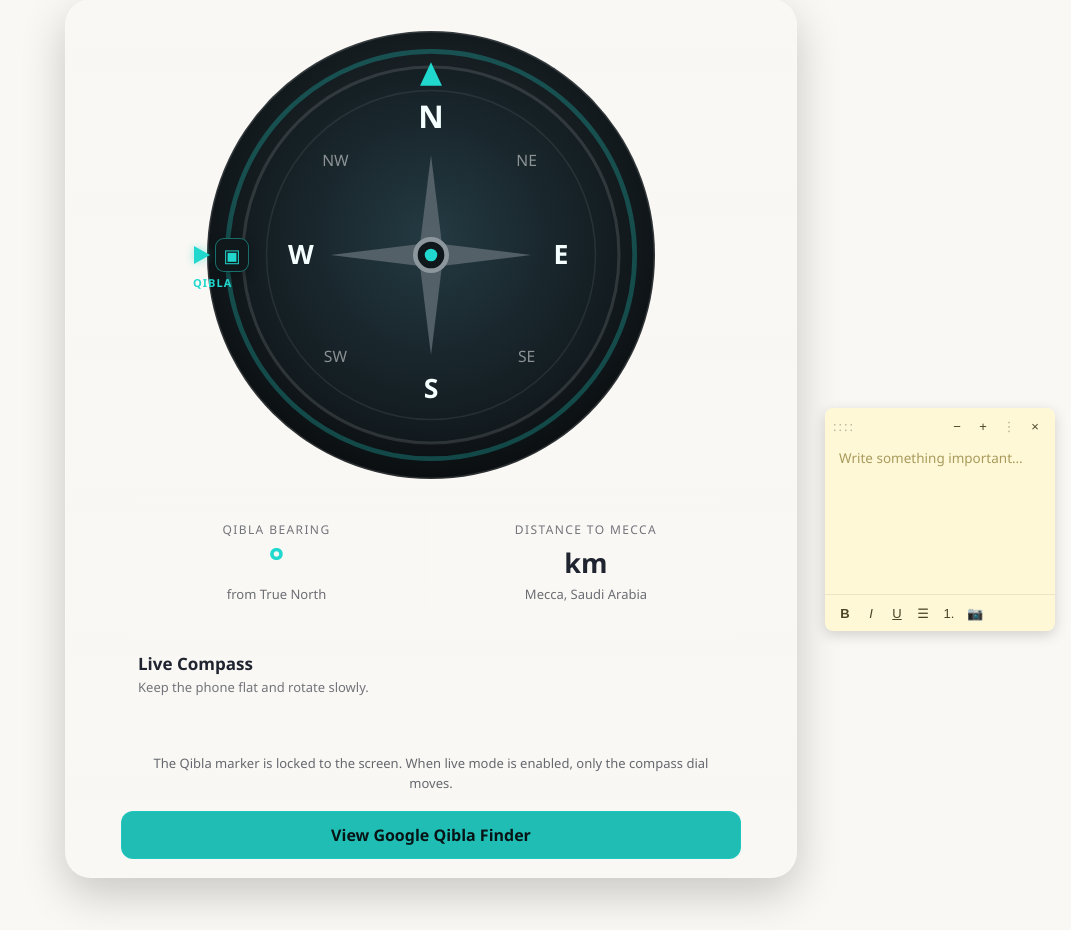
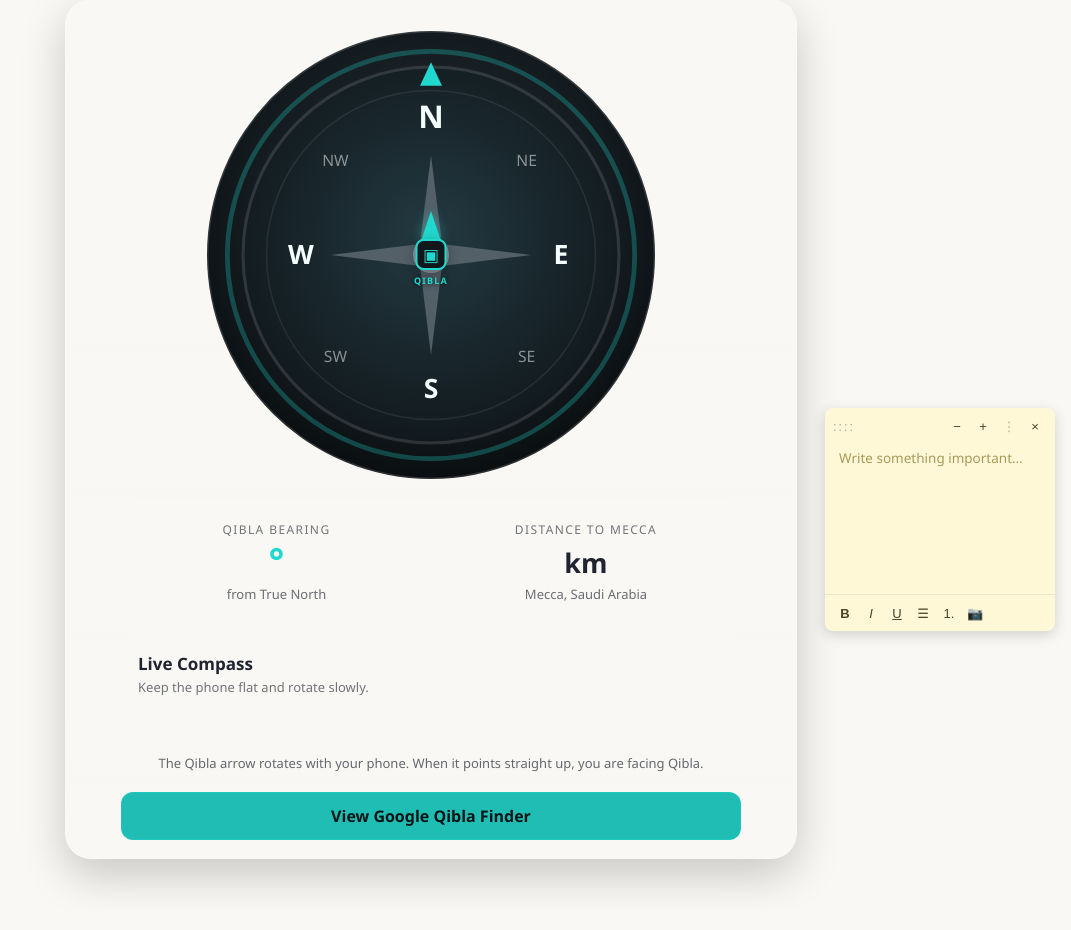
Before and after one commit to imoosa/Zaman, a Python web app: template app/templates/qibla.html in a window 1280 px wide. Shown: the part 153-1083 px from the top of the page, without its empty margins (209-1280 px from the left). After the commit the page ends 1043 px from the top, so only its background shows below. Run offline with Jinja, Linux system fonts and the light colour scheme; the template is opened without the code that fills it, so the values that code supplies are empty.

Commit message:
proper_qibla

```diff
--- a/app/templates/qibla.html
+++ b/app/templates/qibla.html
@@ -56,51 +56,67 @@
         display: block;
     }
 
-    /* The Qibla marker is deliberately outside the rotating dial.
-       It stays visually locked to the screen and does not inherit sensor jitter. */
-    .qibla-screen-marker {
+    /* Qibla target rotates with the live phone heading.
+       It is independent of the compass dial so it can settle precisely on Qibla. */
+    .qibla-target {
         position: absolute;
-        left: -2px;
+        left: 50%;
         top: 50%;
-        transform: translateY(-50%);
-        display: flex;
-        align-items: center;
-        gap: 5px;
-        z-index: 5;
+        width: 92px;
+        height: 92px;
+        margin: -46px 0 0 -46px;
+        transform: rotate(0deg);
+        transform-origin: 50% 50%;
+        z-index: 8;
         pointer-events: none;
+        transition: transform 120ms ease-out;
     }
 
-    .qibla-screen-marker .arrow {
+    .qibla-target .target-arrow {
+        position: absolute;
+        left: 50%;
+        top: 2px;
+        transform: translateX(-50%);
         width: 0;
         height: 0;
-        border-top: 9px solid transparent;
-        border-bottom: 9px solid transparent;
-        border-left: 16px solid #20d8cd;
-        filter: drop-shadow(0 0 5px rgba(32,216,205,.45));
+        border-left: 10px solid transparent;
+        border-right: 10px solid transparent;
+        border-bottom: 30px solid #20d8cd;
+        filter: drop-shadow(0 0 6px rgba(32,216,205,.50));
     }
 
-    .qibla-screen-marker .kaaba {
-        width: 34px;
-        height: 34px;
+    .qibla-target .target-kaaba {
+        position: absolute;
+        left: 50%;
+        top: 30px;
+        transform: translateX(-50%);
+        width: 31px;
+        height: 31px;
         display: grid;
         place-items: center;
-        border-radius: 9px;
+        border-radius: 8px;
         background: #10181c;
-        border: 1px solid rgba(32,216,205,.45);
+        border: 2px solid #20d8cd;
         color: #20d8cd;
-        font-size: 18px;
-        box-shadow: 0 4px 12px rgba(0,0,0,.28);
+        font-size: 17px;
+        box-shadow: 0 4px 13px rgba(0,0,0,.32);
     }
 
-    .qibla-screen-marker .label {
+    .qibla-target .target-label {
         position: absolute;
-        top: 37px;
-        left: -1px;
+        left: 50%;
+        top: 65px;
+        transform: translateX(-50%);
         color: #20d8cd;
-        font-size: 11px;
-        font-weight: 700;
-        letter-spacing: 1px;
+        font-size: 9px;
+        font-weight: 800;
+        letter-spacing: 1.2px;
         white-space: nowrap;
+        text-shadow: 0 1px 5px rgba(0,0,0,.7);
+    }
+
+    .qibla-target.qibla-aligned {
+        filter: drop-shadow(0 0 9px rgba(32,216,205,.65));
     }
 
     .bearing-panel {
@@ -289,10 +305,10 @@
                 <polygon points="150,27 143,42 157,42" fill="#20d8cd"/>
             </svg>
 
-            <div class="qibla-screen-marker" aria-label="Qibla">
-                <span class="arrow"></span>
-                <span class="kaaba">▣</span>
-                <span class="label">QIBLA</span>
+            <div id="qibla-target" class="qibla-target" aria-label="Qibla direction">
+                <span class="target-arrow"></span>
+                <span class="target-kaaba">▣</span>
+                <span class="target-label">QIBLA</span>
             </div>
         </div>
 
@@ -323,7 +339,7 @@
         </div>
 
         <p id="qibla-static-note" class="direction-hint">
-            The Qibla marker is locked to the screen. When live mode is enabled, only the compass dial moves.
+            The Qibla arrow rotates with your phone. When it points straight up, you are facing Qibla.
         </p>
 
         <a class="google-qibla"
@@ -338,6 +354,7 @@
 (function(){
     var BEARING = {{ bearing }};
     var dial = document.getElementById('qibla-dial');
+    var target = document.getElementById('qibla-target');
     var liveBtn = document.getElementById('qibla-live-btn');
     var liveStatus = document.getElementById('qibla-live-status');
     var staticNote = document.getElementById('qibla-static-note');
@@ -345,29 +362,33 @@
     var live = false;
     var sx = null, sy = null;
     var lastHeading = null;
-    var lastAppliedRotation = null;
+    var lastDialRotation = null;
+    var lastQiblaRotation = null;
+    var aligned = false;
 
     function norm(deg){
         return ((deg % 360) + 360) % 360;
     }
 
-    function angleDelta(a, b){
+    function delta(a, b){
         return ((a - b + 540) % 360) - 180;
     }
 
     /*
-     * Strong sensor filtering:
-     * - averages heading as sin/cos components
-     * - ignores tiny changes
-     * - caps each update so a noisy phone sensor cannot visibly jump the dial
+     * Stable compass:
+     * The Qibla pointer follows the phone continuously.
+     * The pointer becomes "locked" only when it reaches Qibla alignment;
+     * it does NOT become permanently fixed to the left side of the screen.
      */
-    var SMOOTHING = 0.06;
-    var DEAD_ZONE = 0.7;
-    var MAX_STEP = 3.0;
+    var SMOOTHING = 0.10;
+    var DEAD_ZONE = 0.35;
+    var MAX_STEP = 5.0;
+    var ALIGN_TOLERANCE = 3.0;
 
     function smooth(rawHeading){
         var rad = rawHeading * Math.PI / 180;
-        var nx = Math.sin(rad), ny = Math.cos(rad);
+        var nx = Math.sin(rad);
+        var ny = Math.cos(rad);
 
         if (sx === null) {
             sx = nx;
@@ -380,35 +401,49 @@
         return norm(Math.atan2(sx, sy) * 180 / Math.PI);
     }
 
-    function setDialRotation(rotation){
-        rotation = norm(rotation);
+    function applySmoothRotation(element, wanted, previousName){
+        wanted = norm(wanted);
+        var previous = previousName === 'dial' ? lastDialRotation : lastQiblaRotation;
 
-        if (lastAppliedRotation !== null) {
-            var delta = angleDelta(rotation, lastAppliedRotation);
+        if (previous !== null) {
+            var d = delta(wanted, previous);
 
-            if (Math.abs(delta) < DEAD_ZONE) return;
+            if (Math.abs(d) < DEAD_ZONE) {
+                return previous;
+            }
 
-            if (delta > MAX_STEP) delta = MAX_STEP;
-            if (delta < -MAX_STEP) delta = -MAX_STEP;
+            if (d > MAX_STEP) d = MAX_STEP;
+            if (d < -MAX_STEP) d = -MAX_STEP;
 
-            rotation = norm(lastAppliedRotation + delta);
+            wanted = norm(previous + d);
         }
 
-        lastAppliedRotation = rotation;
-        dial.setAttribute(
-            'transform',
-            'rotate(' + rotation.toFixed(2) + ' 150 150)'
-        );
+        if (previousName === 'dial') {
+            lastDialRotation = wanted;
+        } else {
+            lastQiblaRotation = wanted;
+        }
+
+        element.style.transform = 'rotate(' + wanted.toFixed(2) + 'deg)';
+        return wanted;
     }
 
     function resetToStatic(){
         dial.removeAttribute('transform');
+
+        if (target) {
+            target.style.transform = 'rotate(0deg)';
+            target.classList.remove('qibla-aligned');
+        }
+
         sx = sy = null;
         lastHeading = null;
-        lastAppliedRotation = null;
+        lastDialRotation = null;
+        lastQiblaRotation = null;
+        aligned = false;
     }
 
-    /* Draw 5-degree ticks once. They belong to the rotating compass face. */
+    /* Draw the 5-degree compass scale once. */
     (function drawTicks(){
         var ticks = document.getElementById('qibla-ticks');
         if (!ticks) return;
@@ -423,7 +458,11 @@
             var x2 = 150 + Math.sin(a) * outer;
             var y2 = 150 - Math.cos(a) * outer;
 
-            var line = document.createElementNS('http://www.w3.org/2000/svg', 'line');
+            var line = document.createElementNS(
+                'http://www.w3.org/2000/svg',
+                'line'
+            );
+
             line.setAttribute('x1', x1.toFixed(2));
             line.setAttribute('y1', y1.toFixed(2));
             line.setAttribute('x2', x2.toFixed(2));
@@ -445,38 +484,92 @@
 
         var heading = smooth(norm(raw));
 
-        if (lastHeading !== null && Math.abs(angleDelta(heading, lastHeading)) < 0.25) {
+        if (lastHeading !== null &&
+            Math.abs(delta(heading, lastHeading)) < 0.15) {
             return;
         }
 
         lastHeading = heading;
 
+        /* Rotate the compass face so North tracks the phone. */
+        var dialRotation = applySmoothRotation(
+            dial,
+            -heading,
+            'dial'
+        );
+
         /*
-         * Do NOT rotate a Qibla arrow independently.
-         * The screen-locked Qibla marker stays still while the compass
-         * card rotates underneath it.
+         * Qibla direction relative to the phone.
+         * Example: if Qibla is 270° and phone faces 250°,
+         * the Qibla pointer needs to point 20° clockwise from screen-up.
          */
-        setDialRotation(-heading);
+        var qiblaRelative = delta(BEARING, heading);
 
-        liveStatus.textContent =
-            'Facing ' + heading.toFixed(0) + '° — rotate slowly until Qibla aligns with the marker.';
+        /*
+         * Rotate the Qibla target continuously.
+         * When it reaches the correct direction, add a visual alignment
+         * state instead of freezing it permanently.
+         */
+        applySmoothRotation(
+            target,
+            qiblaRelative,
+            'qibla'
+        );
+
+        var error = Math.abs(qiblaRelative);
+
+        if (error <= ALIGN_TOLERANCE) {
+            if (!aligned) {
+                aligned = true;
+                target.classList.add('qibla-aligned');
+            }
+
+            liveStatus.textContent =
+                '✓ Qibla aligned — keep your phone steady.';
+        } else {
+            aligned = false;
+            target.classList.remove('qibla-aligned');
+
+            liveStatus.textContent =
+                'Facing ' + heading.toFixed(0) +
+                '° — follow the Qibla arrow.';
+        }
     };
 
     function startLive(){
         if (live) return;
 
-        window.addEventListener('deviceorientationabsolute', handler, true);
-        window.addEventListener('deviceorientation', handler, true);
+        window.addEventListener(
+            'deviceorientationabsolute',
+            handler,
+            true
+        );
+
+        window.addEventListener(
+            'deviceorientation',
+            handler,
+            true
+        );
 
         live = true;
         liveBtn.textContent = '⏸ Turn off';
         staticNote.style.display = 'none';
-        liveStatus.textContent = 'Live compass active — rotate slowly.';
+        liveStatus.textContent =
+            'Live compass active — rotate until the Qibla arrow points up.';
     }
 
     function stopLive(){
-        window.removeEventListener('deviceorientationabsolute', handler, true);
-        window.removeEventListener('deviceorientation', handler, true);
+        window.removeEventListener(
+            'deviceorientationabsolute',
+            handler,
+            true
+        );
+
+        window.removeEventListener(
+            'deviceorientation',
+            handler,
+            true
+        );
 
         live = false;
         liveBtn.textContent = '🧭 Turn on';
@@ -490,11 +583,13 @@
             if (state === 'granted') {
                 startLive();
             } else {
-                liveStatus.textContent = 'Compass access was not allowed. You can retry below.';
+                liveStatus.textContent =
+                    'Compass access was not allowed. You can retry below.';
             }
         }).catch(function(err){
             liveStatus.textContent =
-                'Compass access failed: ' + (err && err.message ? err.message : err);
+                'Compass access failed: ' +
+                (err && err.message ? err.message : err);
         });
     }
 
@@ -512,10 +607,6 @@
         }
     });
 
-    /*
-     * Static mode: absolutely no animation and no vibration.
-     * iOS requires a user gesture before sensor permission can be requested.
-     */
     (function autoInit(){
         if (typeof DeviceOrientationEvent === 'undefined') {
             return;
@@ -523,7 +614,8 @@
 
         if (typeof DeviceOrientationEvent.requestPermission === 'function') {
             liveBtn.style.display = '';
-            liveStatus.textContent = 'Tap Turn on to enable the live compass.';
+            liveStatus.textContent =
+                'Tap Turn on to enable the live compass.';
             return;
         }
 
```
